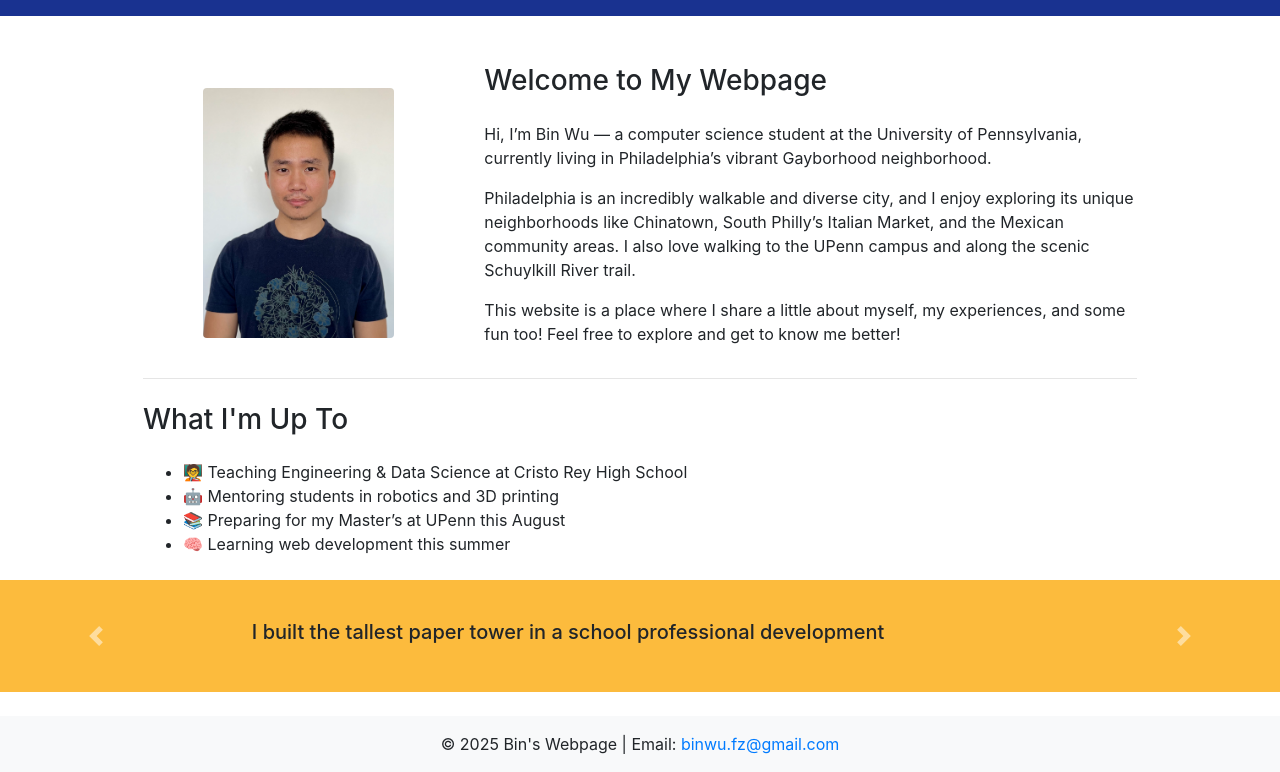
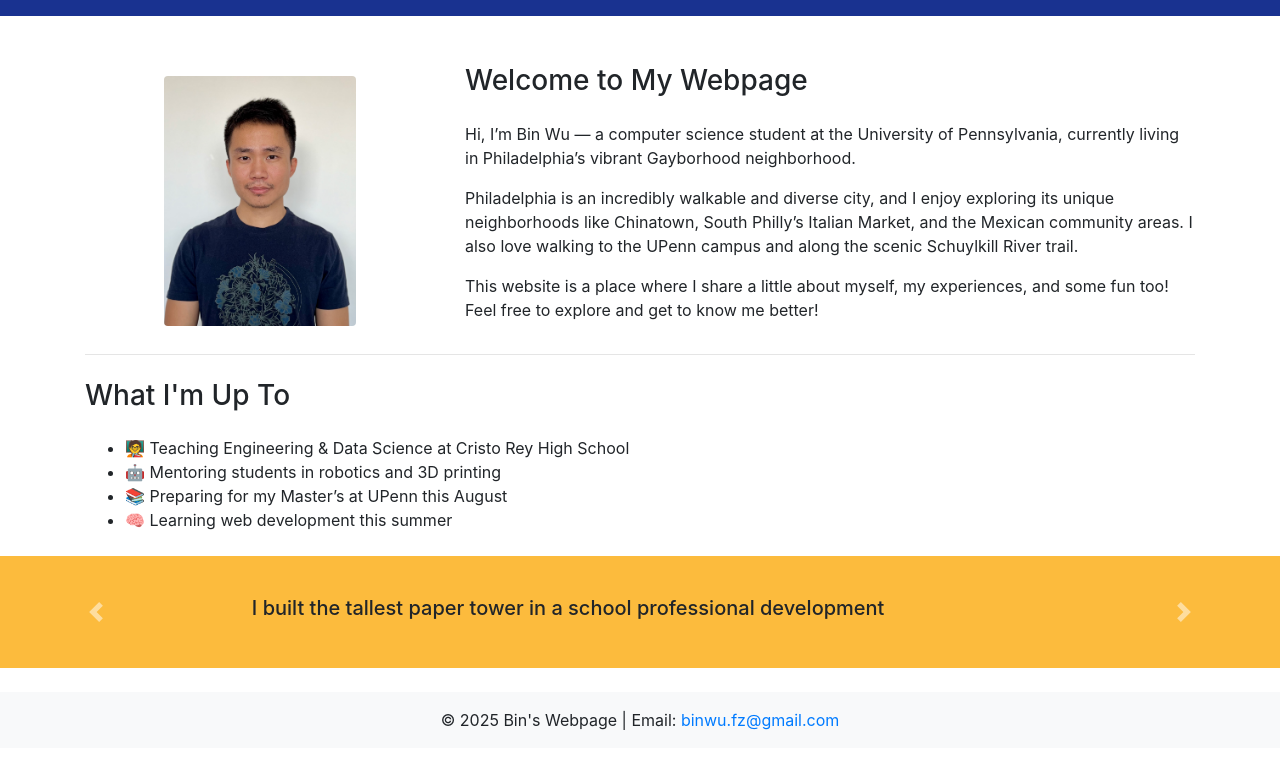
Before and after one commit to binmcit/binmcit.github.io, a plain HTML site: page index.html in a window 1280 px wide. Shown: the part 72-844 px from the top of the page. After the commit the page ends 820 px from the top, so only its background shows below. Drawn offline with nearby package versions, Linux system fonts and the light colour scheme.

Commit message:
Add files via upload

```diff
--- a/index.html
+++ b/index.html
@@ -34,16 +34,16 @@
 
         <div class="container custom-container">
             <div class="row align-items-center">
-                <div class="col-md-4 text-center mt-5">
+                <div class="col-md-4 text-center">
                     <img
                     src="images/binwu.jpeg"
                     alt="Bin Wu"
-                    class="img-fluid rounded"
+                    class="img-fluid rounded mt-5"
                     style="max-height: 250px; object-fit: cover;"
                     />
                 </div>
-                <div class="col-md-8 mt-5">
-                    <h3 class="mb-4">Welcome to My Webpage</h3>
+                <div class="col-md-8">
+                    <h3 class="mb-4 mt-5"">Welcome to My Webpage</h3>
                     <p>Hi, I’m Bin Wu — a computer science student at the University of Pennsylvania, currently living in Philadelphia’s vibrant Gayborhood neighborhood.</p>
                     <p>Philadelphia is an incredibly walkable and diverse city, and I enjoy exploring its unique neighborhoods like Chinatown, South Philly’s Italian Market, and the Mexican community areas. I also love walking to the UPenn campus and along the scenic Schuylkill River trail.</p>
                     <p>This website is a place where I share a little about myself, my experiences, and some fun too! Feel free to explore and get to know me better!</p>
--- a/styles.css
+++ b/styles.css
@@ -5,7 +5,7 @@
 }
 
 .custom-container {
-    width: 80%;
+    width: 90%;
     margin: 0 auto;
 }
 
```
Also changed, not shown: contact.html (+3 -3 lines).
